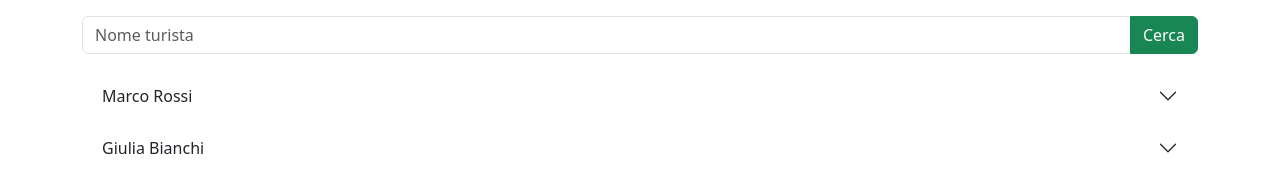
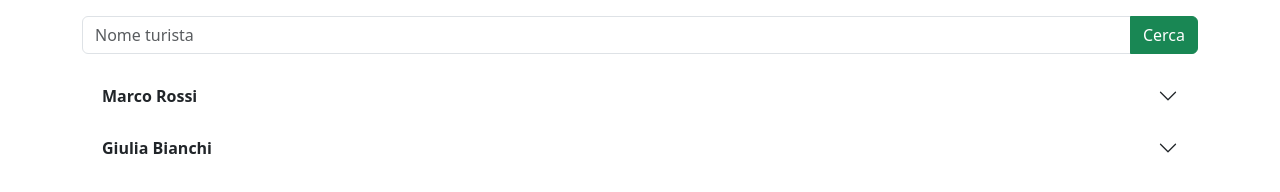
Before and after one commit to saverio-mandarano/bool-raod, a React (Vite) app: page /travels/1 in a window 1280 px wide. Shown: the part 486-678 px from the top of the page. Built offline with nearby package versions, Linux system fonts and the light colour scheme.

Commit message:
add accordion-button font-weight bold

```diff
--- a/src/index.css
+++ b/src/index.css
@@ -36,3 +36,7 @@ a {
   background-color: rgb(161, 217, 155); /* verde chiaro */
   color: #000; /* colore testo */
 }
+
+.accordion-button {
+  font-weight: bold;
+}
```
